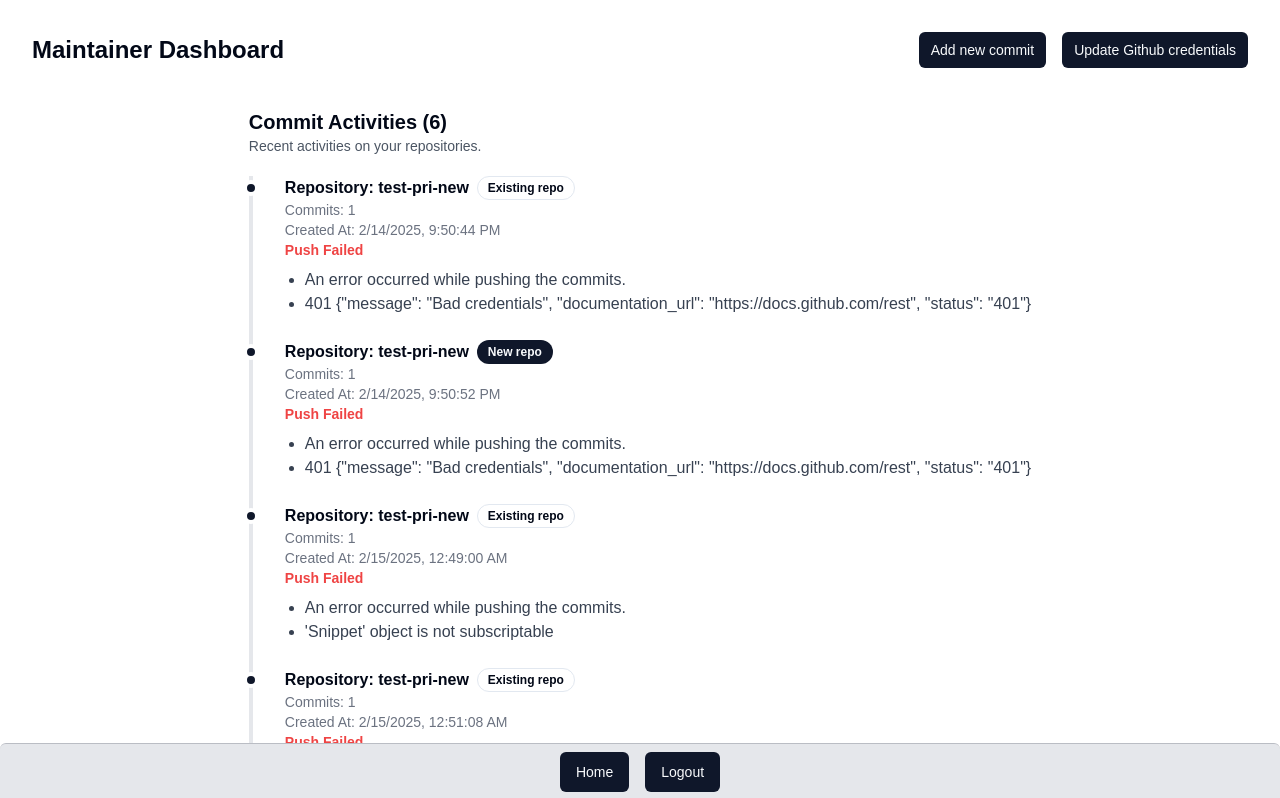
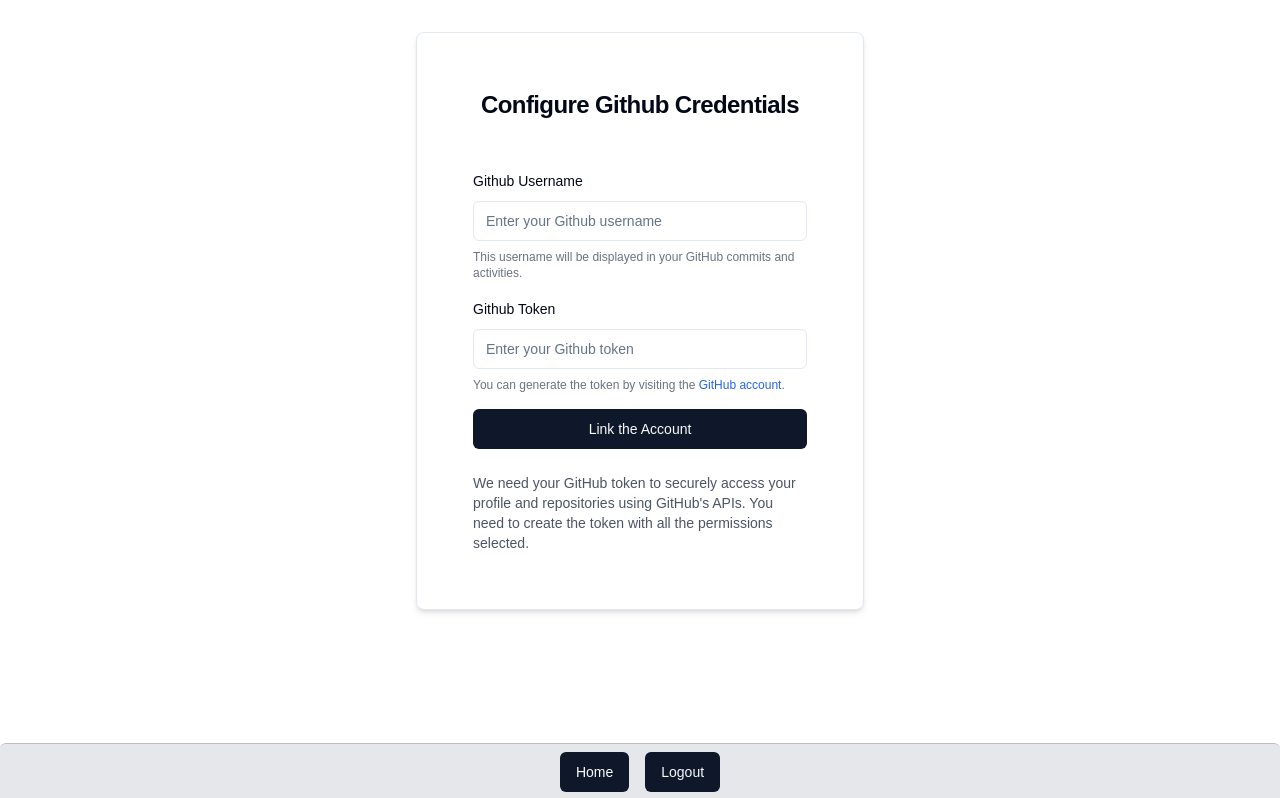
Before and after one commit to chnoumanejaz/git-maintainer-frontend, a Next.js app: page /dashboard in a window 1280 px wide. Shown: the top 798 px of the page. Built offline with nearby package versions, Linux system fonts and the light colour scheme; no server answers.

Commit message:
Enhance Git credentials management and loading states in forms

```diff
--- a/app/auth/_components/login-form.tsx
+++ b/app/auth/_components/login-form.tsx
@@ -116,7 +116,7 @@ const LoginForm: React.FC = () => {
               )}
             />
             <Button type="submit" className="w-full" disabled={isLoading}>
-              Login
+              {isLoading ? 'Logging in...' : 'Login'}
             </Button>
           </form>
         </Form>
--- a/app/dashboard/_components/git-credentials-form.tsx
+++ b/app/dashboard/_components/git-credentials-form.tsx
@@ -17,32 +17,75 @@ import {
   FormMessage,
 } from '@/components/ui/form';
 import { Input } from '@/components/ui/input';
+import { GITHUB_TOKEN, GITHUB_USER } from '@/constants';
+import api from '@/lib/axios';
+import { formatErrorMessage } from '@/lib/utils';
 import {
   gitCredentialsFormSchema,
   gitCredentialsFormSchemaType,
 } from '@/schemas/auth';
 import { zodResolver } from '@hookform/resolvers/zod';
-import React from 'react';
+import { AxiosError } from 'axios';
+import Cookies from 'js-cookie';
+import React, { Dispatch, SetStateAction, useState } from 'react';
 import { useForm } from 'react-hook-form';
+import { toast } from 'sonner';
 
-const GitCredentialsForm: React.FC = () => {
+type props = {
+  isEdit?: boolean;
+  setShowCredentialsForm: Dispatch<SetStateAction<boolean>>;
+  setIsEditingCredentials: Dispatch<SetStateAction<boolean>>;
+};
+const GitCredentialsForm = ({
+  isEdit,
+  setShowCredentialsForm,
+  setIsEditingCredentials,
+}: props) => {
+  const [isLoading, setIsLoading] = useState(false);
+
   const form = useForm<gitCredentialsFormSchemaType>({
     resolver: zodResolver(gitCredentialsFormSchema),
     defaultValues: {
-      github_username: '',
-      github_token: '',
+      github_username: Cookies.get(GITHUB_USER) || '',
+      github_token: Cookies.get(GITHUB_TOKEN) || '',
     },
   });
 
-  function onSubmit(values: gitCredentialsFormSchemaType) {
+  async function onSubmit(values: gitCredentialsFormSchemaType) {
     console.log(values);
+    try {
+      setIsLoading(true);
+      let response = null;
+      if (isEdit) {
+        response = await api.patch('/save_github/', values);
+      } else {
+        response = await api.post('/save_github/', values);
+      }
+      Cookies.set(GITHUB_USER, values.github_username, {
+        secure: true,
+      });
+      Cookies.set(GITHUB_TOKEN, values.github_token, {
+        secure: true,
+      });
+      setShowCredentialsForm(false);
+      toast.success(response.data.message);
+    } catch (error) {
+      console.error(error);
+      if (error instanceof AxiosError) {
+        toast.error(formatErrorMessage(error.response?.data));
+      } else {
+        toast.error('An unknown error occurred.');
+      }
+    } finally {
+      setIsLoading(false);
+    }
   }
 
   return (
     <Card className="w-full max-w-md rounded-lg p-2 md:p-8 shadow-md m-3 md:m-0">
       <CardHeader>
         <CardTitle className="md:mb-6 text-lg md:text-2xl font-semibold text-center">
-          Configure Github Credentials
+          {isEdit ? 'Update' : 'Configure'} Github Credentials
         </CardTitle>
       </CardHeader>
       <CardContent>
@@ -58,6 +101,7 @@ const GitCredentialsForm: React.FC = () => {
                     <Input
                       placeholder="Enter your Github username"
                       {...field}
+                      disabled={isLoading}
                     />
                   </FormControl>
                   <FormDescription className="text-xs text-gray-500">
@@ -75,7 +119,11 @@ const GitCredentialsForm: React.FC = () => {
                 <FormItem>
                   <FormLabel>Github Token</FormLabel>
                   <FormControl>
-                    <Input placeholder="Enter your Github token" {...field} />
+                    <Input
+                      placeholder="Enter your Github token"
+                      {...field}
+                      disabled={isLoading}
+                    />
                   </FormControl>
                   <FormDescription className="text-xs text-gray-500">
                     You can generate the token by visiting the{' '}
@@ -92,9 +140,27 @@ const GitCredentialsForm: React.FC = () => {
               )}
             />
 
-            <Button type="submit" className="w-full">
-              Link the Account
+            <Button type="submit" className="w-full" disabled={isLoading}>
+              {isEdit
+                ? isLoading
+                  ? 'Updating...'
+                  : 'Update Linked Account'
+                : isLoading
+                ? 'Linking...'
+                : 'Link the Account'}
             </Button>
+            {isEdit && (
+              <Button
+                type="reset"
+                variant="secondary"
+                className="w-full"
+                disabled={isLoading}
+                onClick={() => {
+                  setIsEditingCredentials(false), setShowCredentialsForm(false);
+                }}>
+                Cancle
+              </Button>
+            )}
           </form>
         </Form>
       </CardContent>
--- a/app/dashboard/page.tsx
+++ b/app/dashboard/page.tsx
@@ -1,19 +1,28 @@
 'use client';
-import React, { useState } from 'react';
+import { Button } from '@/components/ui/button';
+import { GITHUB_TOKEN, GITHUB_USER } from '@/constants';
+import Cookies from 'js-cookie';
+import { useState } from 'react';
+import CommitActivities from './_components/commit-activities';
+import GitCommitForm from './_components/git-commit-form';
 import GitCredentialsForm from './_components/git-credentials-form';
-import { Button } from '@/components/ui/button';
-import GitCommitForm from './_components/git-commit-form';
-import CommitActivities from './_components/commit-activities';
 
 const Dashboard = () => {
-  const [showCredentialsForm, setShowCredentialsForm] = useState(false);
+  const [showCredentialsForm, setShowCredentialsForm] = useState(
+    Cookies.get(GITHUB_TOKEN) && Cookies.get(GITHUB_USER) ? false : true
+  );
   const [showAddCommitForm, setShowAddCommitForm] = useState(false);
+  const [isEditingCredentials, setIsEditingCredentials] = useState(false);
 
   return (
     <div className="mx-2 md:mx-8 md:space-y-6">
       {showCredentialsForm ? (
         <div className="flex justify-center mt-4 md:mt-8">
-          <GitCredentialsForm />
+          <GitCredentialsForm
+            setShowCredentialsForm={setShowCredentialsForm}
+            isEdit={isEditingCredentials}
+            setIsEditingCredentials={setIsEditingCredentials}
+          />
         </div>
       ) : (
         <>
@@ -27,7 +36,11 @@ const Dashboard = () => {
                 onClick={() => setShowAddCommitForm(!showAddCommitForm)}>
                 {showAddCommitForm ? 'Show Activities' : 'Add new commit'}
               </Button>
-              <Button size="sm" onClick={() => setShowCredentialsForm(true)}>
+              <Button
+                size="sm"
+                onClick={() => {
+                  setIsEditingCredentials(true), setShowCredentialsForm(true);
+                }}>
                 Update Github credentials
               </Button>
             </div>
--- a/constants.ts
+++ b/constants.ts
@@ -1,2 +1,4 @@
 export const ACCESS_TOKEN = 'access';
 export const REFRESH_TOKEN = 'refresh';
+export const GITHUB_TOKEN = 'github_token';
+export const GITHUB_USER = 'github_username';
--- a/lib/axios.ts
+++ b/lib/axios.ts
@@ -1,6 +1,6 @@
 import axios from 'axios';
 import { ACCESS_TOKEN } from '@/constants';
-import { cookies } from 'next/headers';
+import Cookies from 'js-cookie';
 
 const api = axios.create({
   baseURL: process.env.NEXT_PUBLIC_API_URL,
@@ -8,7 +8,7 @@ const api = axios.create({
 
 api.interceptors.request.use(
   async config => {
-    const accessToken = (await cookies()).get(ACCESS_TOKEN)?.value;
+    const accessToken = Cookies.get(ACCESS_TOKEN);
     if (accessToken) {
       config.headers.Authorization = `Bearer ${accessToken}`;
     }
```
Also changed, not shown: middleware.ts (+44 -3 lines).
